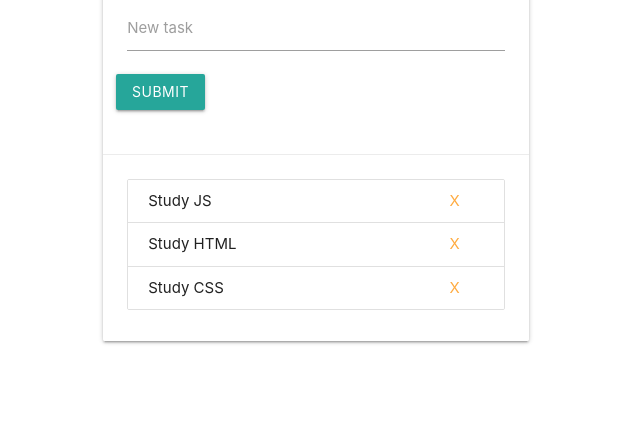
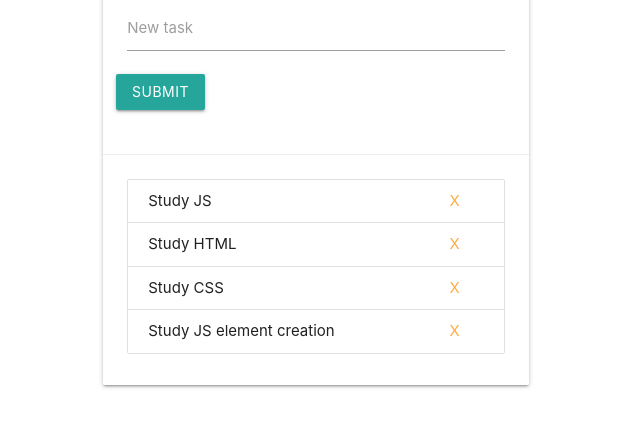
Before and after one commit to Juustuv61ku/js_basics, a plain HTML site: page index.html in a window 1280 px wide. Shown: the part 264-690 px from the top of the page, without its empty margins (100-740 px from the left). Drawn offline with nearby package versions, Linux system fonts and the light colour scheme.

Commit message:
Kodutöö

```diff
--- a/app.js
+++ b/app.js
@@ -1,15 +1,21 @@
 let val;
 
 
-const li = document.createElement('li')
-const ul = document.querySelector('ul')
+const li = document.createElement('li');
 
-li.className = 'collection-item'
 
-li.appendChild(document.createTextNode('Study JS element creation'))
+li.className = 'collection-item';
 
-ul.addChild(li)
+li.appendChild(document.createTextNode('Study JS element creation'));
 
-console.log(const)
+const ul = document.querySelector('ul');
+
+ul.appendChild(li);
+
+console.log(li)
 
 //kodune töö Loo link X näitamiseks
+const a= document.createElement('a');
+a.className='secondary-content';
+a.appendChild(document.createTextNode('X'))
+li.appendChild(a)
```
Also changed, not shown: index.html (+1 -0 lines).
